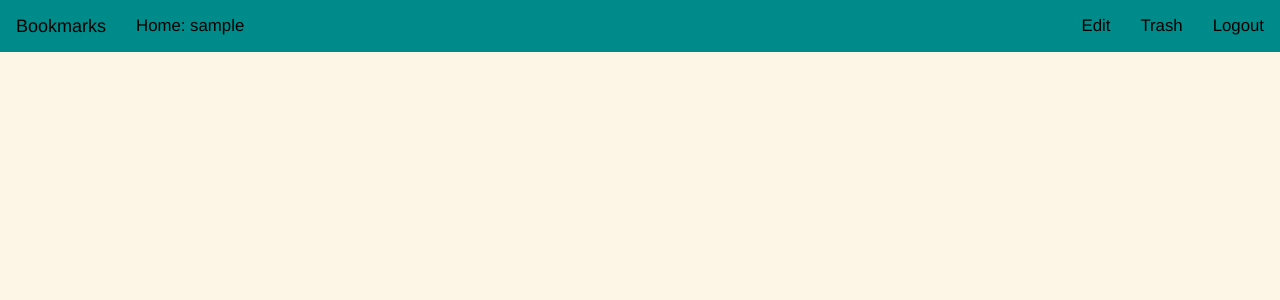
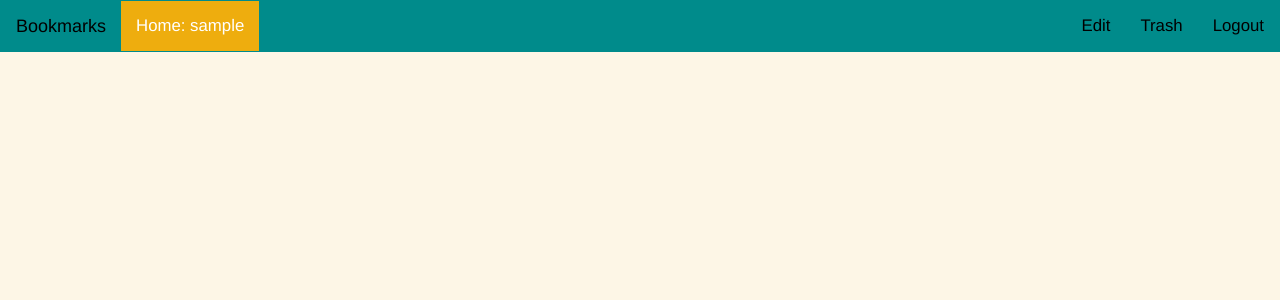
Before and after one commit to rohithpr/homepage, a Django app: page / in a window 1280 px wide. Shown: the top 300 px of the page. Run offline with Django 3.2, Linux system fonts and the light colour scheme; the visitor is signed in with stand-in values (Sample User, id 1); data that the repository does not hold is empty; some libraries are stand-ins or nearby versions.

Commit message:
Collapsible navbar

```diff
--- a/bm/app/templates/home.html
+++ b/bm/app/templates/home.html
@@ -37,6 +37,10 @@
 			color: #000000;
 		}
 
+		.nav .active a{
+			background-color: #eead0e!important;
+		}
+
 		.progress_style{
 			 width: 100%;
 			 font-size: 1em;
@@ -58,11 +62,17 @@
 		<nav class="navbar navbar-inverse navbar-fixed-top" style="border-radius:0px;">
 			<div class="container-fluid">
 				<div class="navbar-header">
+			        <button type="button" class="navbar-toggle" data-toggle="collapse" data-target="#myNavbar">
+			            <span class="icon-bar"></span>
+			            <span class="icon-bar"></span>
+			            <span class="icon-bar"></span>
+			        </button>
 					<a class="navbar-brand">Bookmarks</a>
 				</div>
 				<div>
+					<div class="collapse navbar-collapse" id="myNavbar">
 						<ul class="nav navbar-nav">
-						<li><a href="/">Home: {{ user }}</a></li>
+							<li class="active"><a href="#">Home: {{ user }}</a></li>
 						</ul>
 						<ul class="nav navbar-nav navbar-right">
 							<li><a href="/b/edit">Edit</a></li>
@@ -71,7 +81,9 @@
 						</ul>
 					</div>
 				</div>
+			</div>
 		</nav>
+		</br>
 		</br>
 		</br>
 
```
Lines whose indentation alone changed are shown as unchanged.
